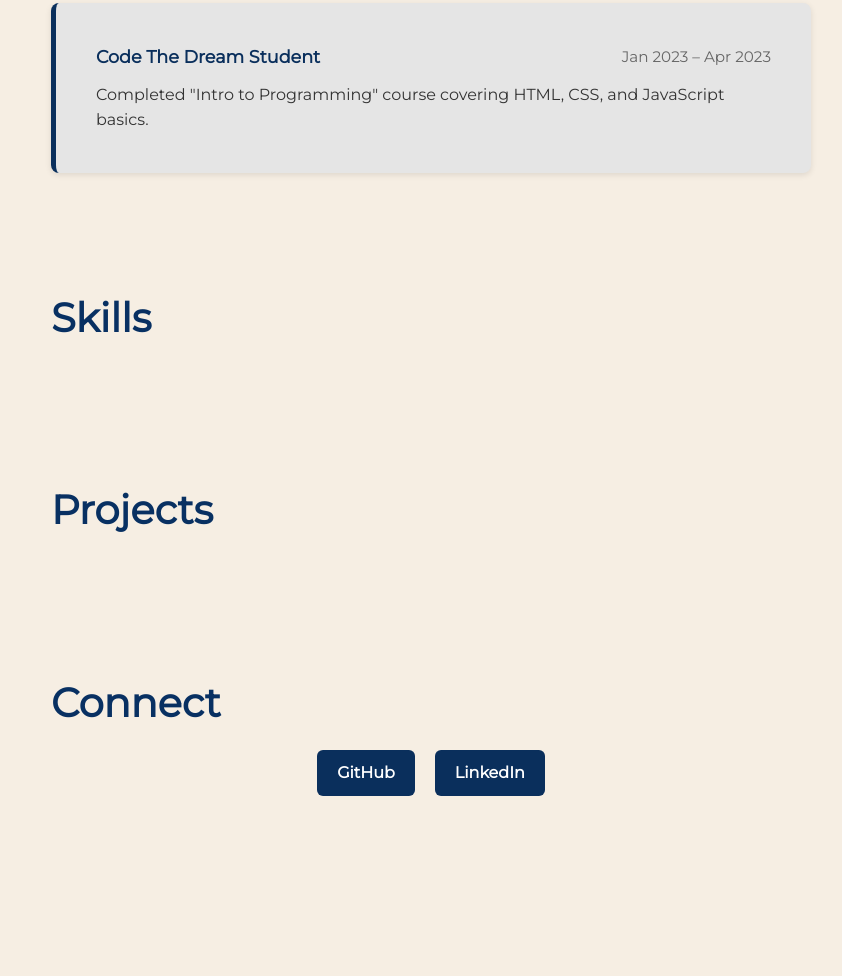
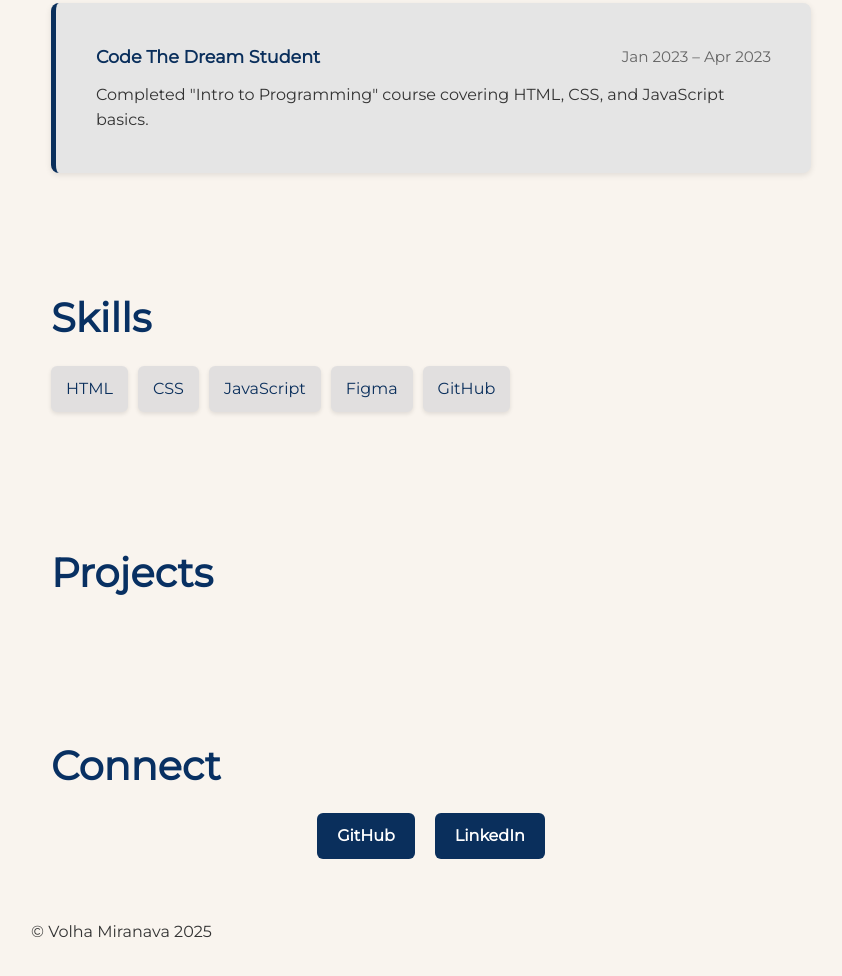
Before and after one commit to Olyamicode/volha-miranava-kepler1, a plain HTML site: page index.html in a window 1280 px wide. Shown: the part 705-1681 px from the top of the page, without its empty margins (209-1051 px from the left). Before the commit the page ends 1581 px from the top, so only its background shows below. Drawn offline with Linux system fonts and the light colour scheme.

Commit message:
js added, created footer and skills

```diff
--- a/css/index.css
+++ b/css/index.css
@@ -1,7 +1,7 @@
 
   body {
     font-family: 'Montserrat', sans-serif;;
-    background: #f6eee3;
+    background: rgba(246, 238, 227, 0.6);
     color: #333;
     line-height: 1.6;
     padding: 20px;
@@ -136,3 +136,21 @@ nav a {
   background-color: #333;
   border-radius: 4px;
 }
+
+.skills-list {
+  display: flex;
+  flex-wrap: wrap;
+  gap: 10px;
+  list-style: none;
+  padding: 0;
+  margin-top: 10px;
+}
+
+#Skills li {
+  background-color: rgba(10, 47, 92, 0.1);  /* Light blue with transparency */
+  padding: 10px 15px;
+  border-radius: 6px;
+  font-weight: 500;
+  color: #0a2f5c;
+  box-shadow: 0 2px 4px rgba(0, 0, 0, 0.1);
+}
--- a/index.html
+++ b/index.html
@@ -65,7 +65,9 @@
   </section>
   <section id="Skills">
     <h2>Skills</h2>
+    <ul>
 
+    </ul>
   </section>
 
   <section id="Projects">
@@ -83,6 +85,6 @@
 
     </div>
   </section>
-
+  <script src="js/index.js"></script>
 </body>
 </html>
--- /dev/null
+++ b/js/index.js
@@ -0,0 +1,23 @@
+const today = new Date();
+const thisYear = today.getFullYear();
+
+const footer = document.createElement("footer");
+document.body.appendChild(footer);
+
+const copyright = document.createElement("p");
+copyright.innerHTML = `&copy; Volha Miranava ${thisYear}`;
+footer.appendChild(copyright);
+
+
+const skills = ["HTML", "CSS", "JavaScript", "Figma", "GitHub"];
+
+const skillsSection = document.getElementById("Skills");
+const skillsList = document.createElement("ul");
+skillsList.classList.add("skills-list");
+skillsSection.appendChild(skillsList);
+
+for (let i = 0; i < skills.length; i++) {
+  const skillItem = document.createElement("li");
+  skillItem.innerText = skills[i];
+  skillsList.appendChild(skillItem);
+}
```
